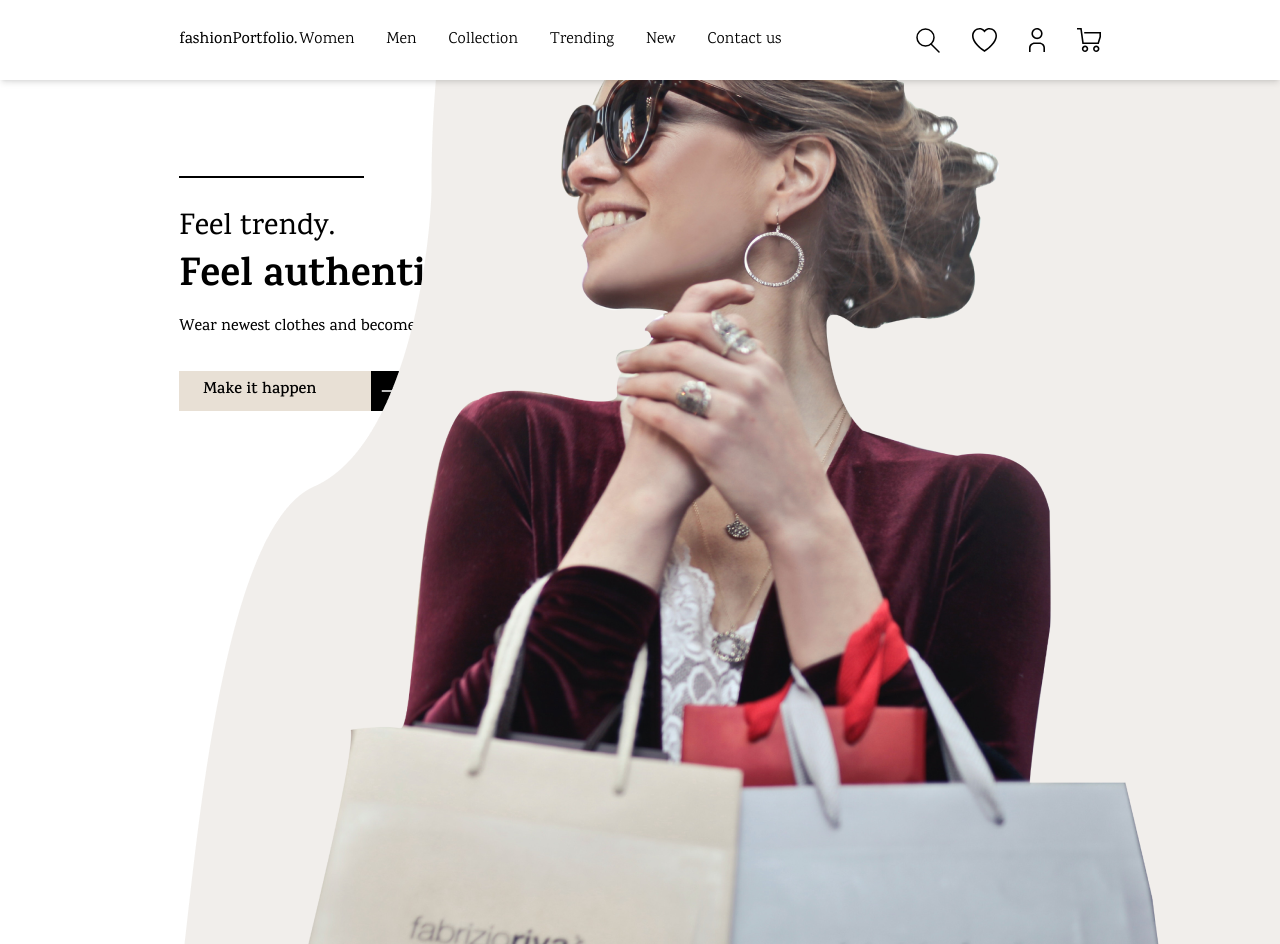
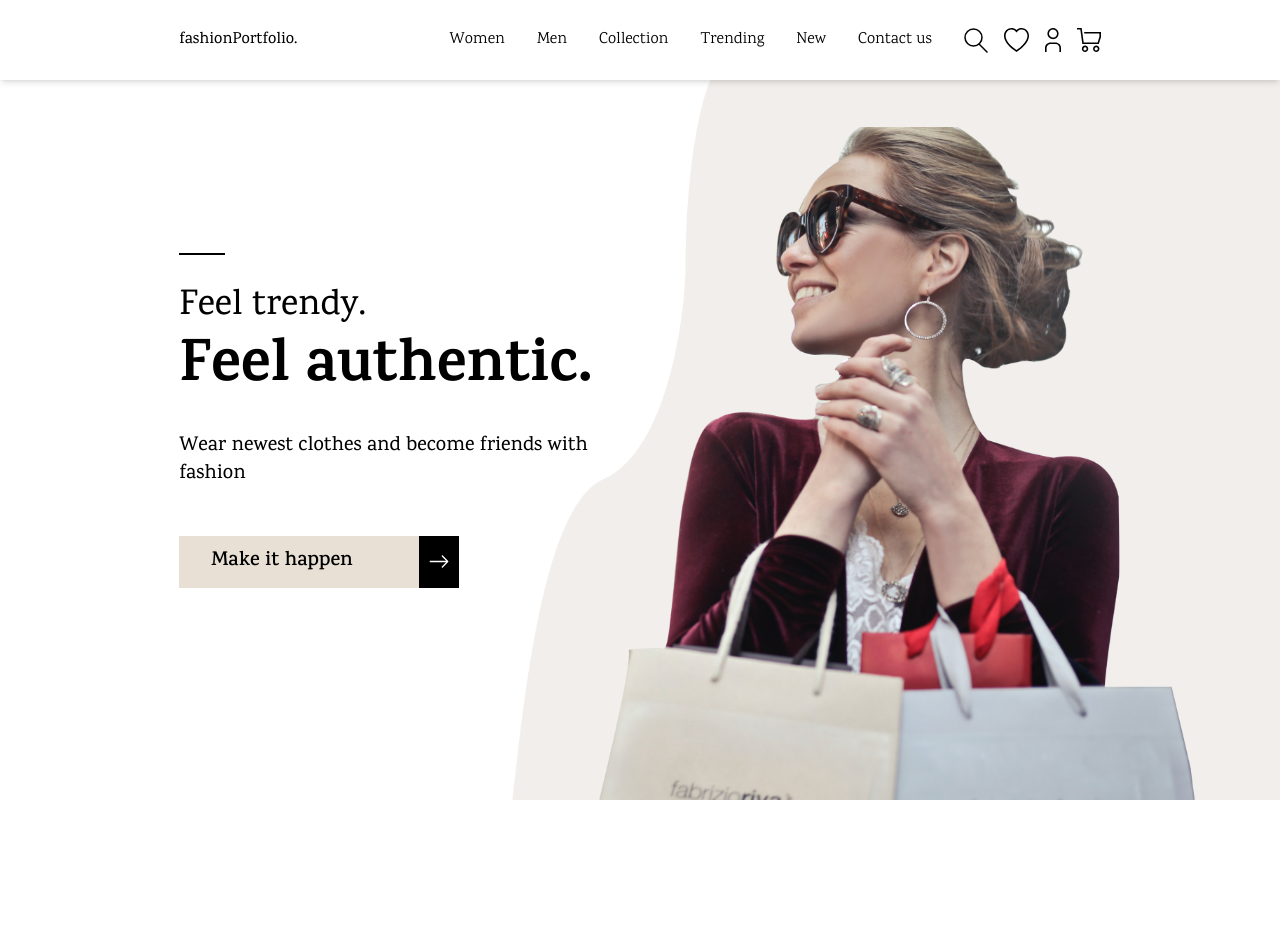
Before and after one commit to filipfe/fashionPortfolio, a React (Vite) app in the folder frontend/: page / in a window 1280 px wide. After the commit the page ends 800 px from the top, so only its background shows below. Built offline with nearby package versions, Linux system fonts and the light colour scheme.

Commit message:
searchbar

```diff
--- a/frontend/src/assets/navbar.js
+++ b/frontend/src/assets/navbar.js
@@ -1,11 +1,11 @@
 import cartImg from './cart.svg'
 import heart from './heart.svg'
 import profile from './profile.svg'
-import search from './search.svg'
+import searchImg from './search.svg'
 
 export {
     cartImg,
     heart,
     profile,
-    search
+    searchImg
 }
--- a/frontend/src/components/Header.jsx
+++ b/frontend/src/components/Header.jsx
@@ -1,7 +1,9 @@
 import { Link } from 'react-router-dom'
-import { useState, useEffect } from 'react'
-import { cartImg, profile, heart, search } from '../assets/navbar'
-import { useSelector } from 'react-redux/es/exports'
+import { useState, useEffect, useCallback } from 'react'
+import { cartImg, profile, heart, searchImg } from '../assets/navbar'
+import { useDispatch, useSelector } from 'react-redux/es/exports'
+import { add } from '../reducers/cart'
+import axios from 'axios'
 
 const pages = [
     'Women',
@@ -22,6 +24,12 @@ export default function Header() {
     const login = useSelector(state => state.login.value)
     const { cart } = useSelector(state => state.cart)
     const [quantity, setQuantity] = useState(0)
+    const [search, setSearch] = useState({
+        active: false,
+        items: [],
+        filtered: [],
+        input: ''
+    })
 
     const disableNav = () => setNav(false)
 
@@ -37,18 +45,30 @@ export default function Header() {
         setQuantity(q)
     }, [cart])
 
+    const handleSearch = useCallback(() => {
+        setSearch({...search, active: !search.active, input: ''})
+        axios.get('/clothing/api')
+            .then(res => res.data)
+            .then(items => setSearch({...search, active: !search.active, items: items, filtered: items, input: ''}))
+    })
+
+    const handleInput = e => {
+        let filter = search.items.filter(item => item.title.toLowerCase().includes(e.target.value.toLowerCase()))
+        setSearch({...search, filtered: filter, input: e.target.value})
+    }
+
     return (
-        <header className='flex justify-between items-center min-h-[5rem] bg-white padding-x shadow-md sticky top-0 w-full z-10'>
+        <header className='flex justify-between items-center min-h-[5rem] bg-white padding-x shadow-md fixed top-0 right-0 left-0 z-10'>
             <div className='logo font-medium'>
                 <Link to='/' onClick={disableNav}>fashionPortfolio.</Link>
             </div>
             <div className={`navbar flex gap-8 absolute top-0 left-[100%] lg:relative lg:justify-end lg:flex-row lg:h-auto lg:left-auto lg:transform-none lg:opacity-100 h-screen w-screen bg-white items-center flex-col opacity-0 justify-center ${nav ? '-translate-x-full opacity-100' : ''} transition duration-500`}>
-                {pages.map(page => <NavLink key={page} path={`/clothing/${page.toLowerCase()}`}>{page}</NavLink>)}
-                <NavLink path='/contact'>Contact us</NavLink>
-                <div className='flex items-center gap-4 mt-4 lg:mt-0 lg:gap-8 lg:ml-[8vw]'>
-                    <div><img src={search} alt='search' /></div>
+                {pages.map(page => <NavLink className='hover:text-[darkPrimary]' key={page} path={`/clothing/${page.toLowerCase()}`}>{page}</NavLink>)}
+                <NavLink className='hover:text-[darkPrimary]' path='/contact'>Contact us</NavLink>
+                <div className='flex items-center gap-4 mt-4 lg:mt-0 2xl:gap-8 2xl:ml-[8vw] relative'>
+                    <a onClick={handleSearch}><img src={searchImg} alt='search' /></a>
                     {ui.map(i => <NavLink key={i} path={authorized ? '/profile' : '/login'}><img src={i} alt='profile' /></NavLink>)}
-                    <NavLink path='/cart' className='relative'>
+                    <NavLink path='/cart'>
                         <img src={cartImg} alt="cart" />
                         {quantity > 0 ? <div className='rounded-[50%] flex justify-center items-center bg-darkPrimary absolute h-[1.2rem] w-[1.2rem] text-sm bottom-[-4px] right-[-4px] text-white'>{quantity}</div> : <></>}
                     </NavLink>
@@ -59,8 +79,28 @@ export default function Header() {
                 <div style={nav ? {display: 'none'} : {}} className={lineStyle}></div>
                 <div style={nav ? {position: 'absolute', top: '50%', transform: 'translateY(-50%) rotate(-45deg)'} : {}} className={lineStyle}></div>
             </div>
+            <div className={`${search.active ? '' : 'hidden'} absolute translate-y-[100%] bottom-0 right-[14vw]`}>
+                <input onChange={handleInput} className='border-t-[1px] border-x-[1px] border-black px-4 py-2 rounded-sm' type='text' placeholder='Search for clothes' />
+                <div className={`list flex flex-col border-[1px] border-black max-h-[6rem] overflow-auto ${search.active ? '' : 'hidden'}`}>
+                    {search.filtered.map(cloth => <SearchItem key={cloth} {...cloth} cloth={cloth} />)}
+                </div>
+            </div>
         </header>
     )
 }
 
 const lineStyle = 'h-[2px] w-full bg-black transition-transform'
+
+const SearchItem = props => {
+    const dispatch = useDispatch()
+
+    return (
+        <div onClick={() => dispatch(add({...props.cloth, quantity: 1}))} className='cursor-pointer p-2 flex gap-2 bg-white'>
+            <div className='h-[2rem] w-[2rem] bg-[#BDBDBD]'>
+                <img className="max-w-[2rem] max-h-[2rem]" src={props.image} alt='' />
+            </div>
+            <h3>{props.title}</h3>
+            {props.sale ? <strong>${props.sale ? props.price - (props.price * (props.sale / 100)) : props.price} <span className="text-red-500">{`-(${props.sale}%)`}</span></strong> : <strong>${props.price}</strong>}
+        </div>
+    )
+}
--- a/frontend/src/index.css
+++ b/frontend/src/index.css
@@ -19,10 +19,10 @@ body {
   padding: 0 10vw;
 }
 
-.padding-y {
-  padding-top: 3rem;
-  padding-bottom: 3rem;
+.padding-x.padding-y {
+  padding: 1.5in 10vw;
 }
+
 
 #root,
 body,
@@ -40,7 +40,7 @@ body {
     padding: 0 12vw;
   }
   .padding-x.padding-y {
-    padding: 1in 12vw;
+    padding: 1.8in 12vw;
   }
 }
 
@@ -49,6 +49,6 @@ body {
     padding: 0 14vw;
   }
   .padding-x.padding-y {
-    padding: 1in 14vw;
+    padding: 1.8in 14vw;
   }
 }
--- a/frontend/src/pages/Clothing.jsx
+++ b/frontend/src/pages/Clothing.jsx
@@ -28,7 +28,7 @@ export default function Clothing() {
 
     const AsideFilter = () => {
         return (
-            <aside className="pt-[3rem] md:pt-[1in]">
+            <aside className="hidden pt-[3rem] md:pt-[1in] md:block">
                 <nav className="flex flex-col gap-4">
                     {filters.map(filter => <a className="cursor-pointer" onClick={() => setFiltered(clothes.filter(cloth => cloth.type === filter.toLowerCase()))}>{filter}</a>)}
                 </nav>
@@ -38,11 +38,11 @@ export default function Clothing() {
 
     return (
         <section className="padding-x padding-y">
-            <div className='grid-cols-clothes grid'>
+            <div className='md:grid-cols-clothes md:grid'>
                 <AsideFilter />
                 <div className='clothes-wrapper'>
                     <h1 className="font-bold text-2xl mb-8 lg:text-3xl">Our {location.pathname === '/clothing/new' ? 'new ' : location.pathname === '/clothing/trending' ? 'trending ' : ''}clothing {location.pathname === "/clothing/men" ? 'for men' : location.pathname === "/clothing/women" ? 'for women' : location.pathname === "/clothing/collection" ? 'collection' : '' }</h1>
-                    <div className='clothes-grid grid md:grid-cols-autoFit gap-8 pl-8 border-l-[1px] border-[#BDBDBD]'>
+                    <div className='clothes-grid gap-8 grid grid-cols-mobileAutoFit md:grid-cols-autoFit md:pl-8 md:border-l-[1px] md:border-[#BDBDBD]'>
                         {filtered.length === 0 ? clothes.map(cloth => <Cloth {...cloth} key={cloth} cloth={cloth} />) :
                         filtered.map(cloth => <Cloth {...cloth} key={cloth} cloth={cloth} />)}
                     </div>
@@ -58,7 +58,7 @@ const Cloth = (props) => {
     return (
         <div onClick={() => dispatch(add({...props.cloth, quantity: 1}))}>
             <div className='h-[4.5in] bg-[#BDBDBD]'>
-                <img className="max-w-[90%] max-h-[90%]" src={`http://127.0.0.1:8000/../../../backend/images/${props.image.split('/').pop()}`} alt='' />
+                <img className="max-w-[90%] max-h-[90%]" src={`/images/${props.image.split('/').pop()}`} alt='' />
             </div>
             <h3 className='text-center my-2'>{props.title}</h3>
             {props.sale > 0 ?
--- a/frontend/src/pages/Home.jsx
+++ b/frontend/src/pages/Home.jsx
@@ -3,17 +3,17 @@ import { Link } from "react-router-dom"
 
 export default function Home() {
     return (
-        <section className="landing relative min-h-[9in] padding-y padding-x">
-            <div className='min-h-full flex flex-col'>
-                <div className='h-[2px] bg-black max-w-[20%]' />
+        <section className="landing relative min-h-screen padding-y padding-x lg:grid lg:grid-cols-2">
+            <div className='min-h-full flex flex-col lg:mt-[5rem]'>
+                <div className='h-[2px] bg-black max-w-[20%] lg:max-w-[10%]' />
                 <h1 className='flex flex-col pt-8 gap-[.8em]'>
-                    <span className='font-medium text-3xl'>Feel trendy. </span>
-                    <span className="font-bold text-[2.5rem] leading-10">Feel authentic.</span>
+                    <span className='font-medium text-3xl lg:text-4xl'>Feel trendy. </span>
+                    <span className="font-bold text-[2.5rem] lg:text-6xl leading-10">Feel authentic.</span>
                 </h1>
-                <p className='my-4 font-medium'>Wear newest clothes and become friends with fashion</p>
-                <Link to='/login' className="bg-primary py-2 px-6 font-semibold mt-4 relative max-w-[12rem]">Make it happen<div className="bg-black absolute right-0 top-0 bottom-0 w-10 translate-x-full flex items-center justify-center"><img className="max-w-[50%]" src={arrow} alt="" /></div></Link>
+                <p className='my-4 font-medium lg:my-8 lg:text-xl'>Wear newest clothes and become friends with fashion</p>
+                <Link to='/login' className="bg-primary lg:text-xl lg:py-3 lg:px-8 py-2 px-6 font-semibold mt-4 relative max-w-[12rem] lg:max-w-[2.5in]">Make it happen<div className="bg-black absolute right-0 top-0 bottom-0 w-10 translate-x-full flex items-center justify-center"><img className="max-w-[50%]" src={arrow} alt="" /></div></Link>
             </div>
-            <img className="absolute bottom-0 right-0 mt-[6in]" src={woman} alt='Woman buying' />
+            <img className="max-h-[50%] absolute bottom-0 right-0 mt-[6in] lg:max-w-[60%] lg:max-h-[100%]" src={woman} alt='Woman buying' />
         </section>
     )
 }
--- a/frontend/tailwind.config.cjs
+++ b/frontend/tailwind.config.cjs
@@ -12,6 +12,7 @@ module.exports = {
       },
       gridTemplateColumns: {
         autoFit: 'repeat(auto-fit, minmax(280px, 1fr))',
+        mobileAutoFit: 'repeat(auto-fit, minmax(5rem, 1fr))',
         clothes: '1.5in 1fr'
       }
     },
```
